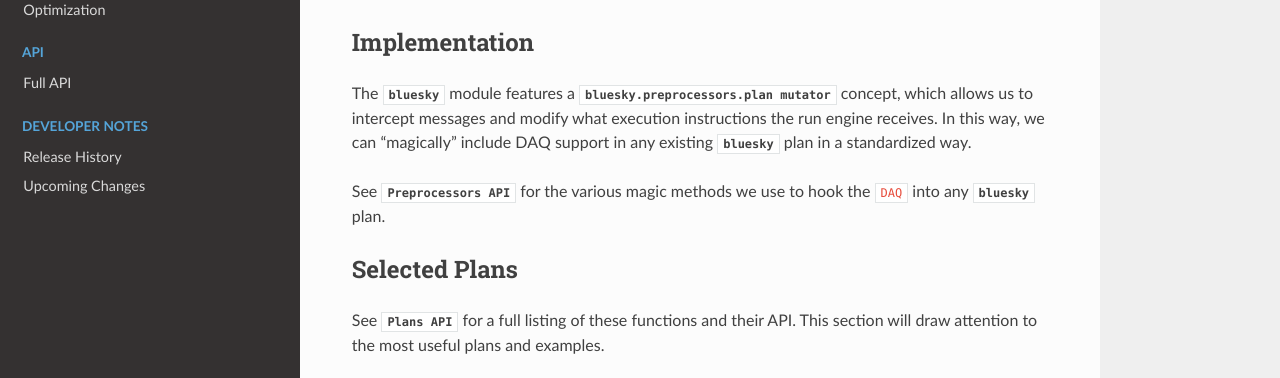
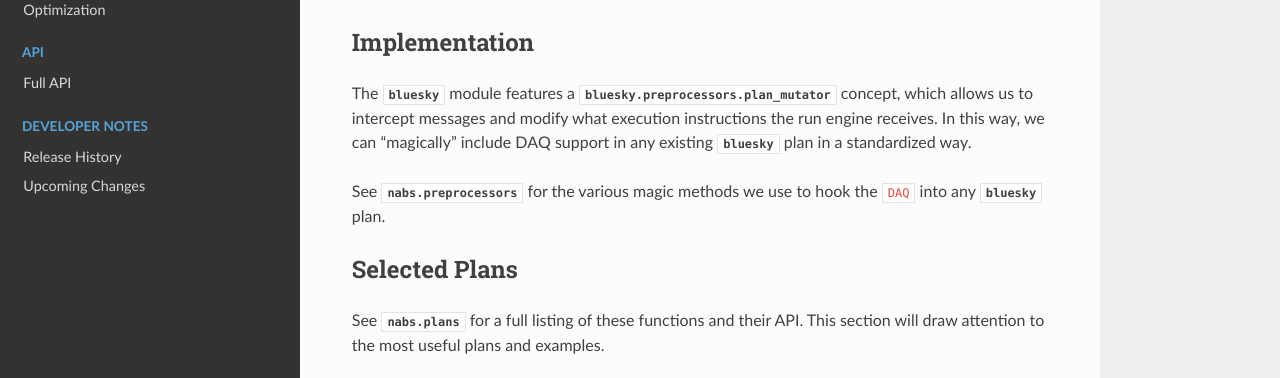
Before and after one commit to pcdshub/nabs, a Sphinx documentation site: the page built from docs/source/plans.rst, in a window 1280 px wide and 959 px high, cut to the strip 288-666 px from the top of the window. Built offline with Sphinx 7.4.7 and the Read the Docs theme 2.0.0, drawn with Linux system fonts in a browser that asks for light colours.

Commit message:
DOC: fix some links

```diff
--- a/docs/source/plans.rst
+++ b/docs/source/plans.rst
@@ -11,17 +11,17 @@ collecting and event-matching data at high rates.
 
 Implementation
 ==============
-The `bluesky` module features a `bluesky.preprocessors.plan mutator` concept, which allows
+The `bluesky` module features a `bluesky.preprocessors.plan_mutator` concept, which allows
 us to intercept messages and modify what execution instructions the
 run engine receives. In this way, we can "magically" include DAQ support
 in any existing `bluesky` plan in a standardized way.
 
-See `Preprocessors API` for the various magic methods we use to
+See `nabs.preprocessors` for the various magic methods we use to
 hook the ``DAQ`` into any `bluesky` plan.
 
 Selected Plans
 ==============
-See `Plans API` for a full listing of these functions and their API.
+See `nabs.plans` for a full listing of these functions and their API.
 This section will draw attention to the most useful plans and examples.
 
 .. autosummary::
```
Also changed, not shown: 1 other file.
